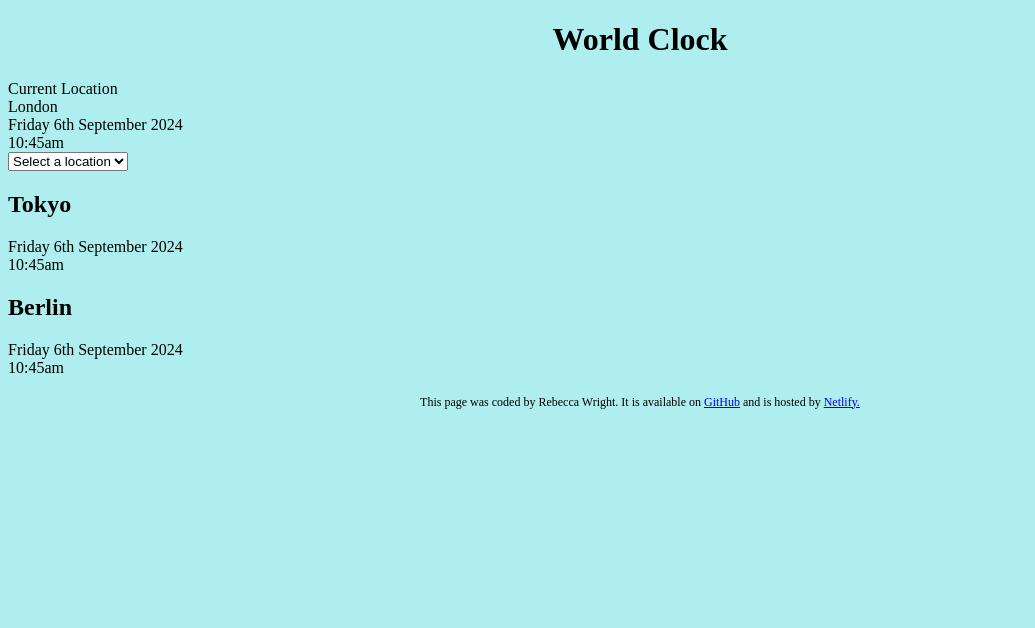
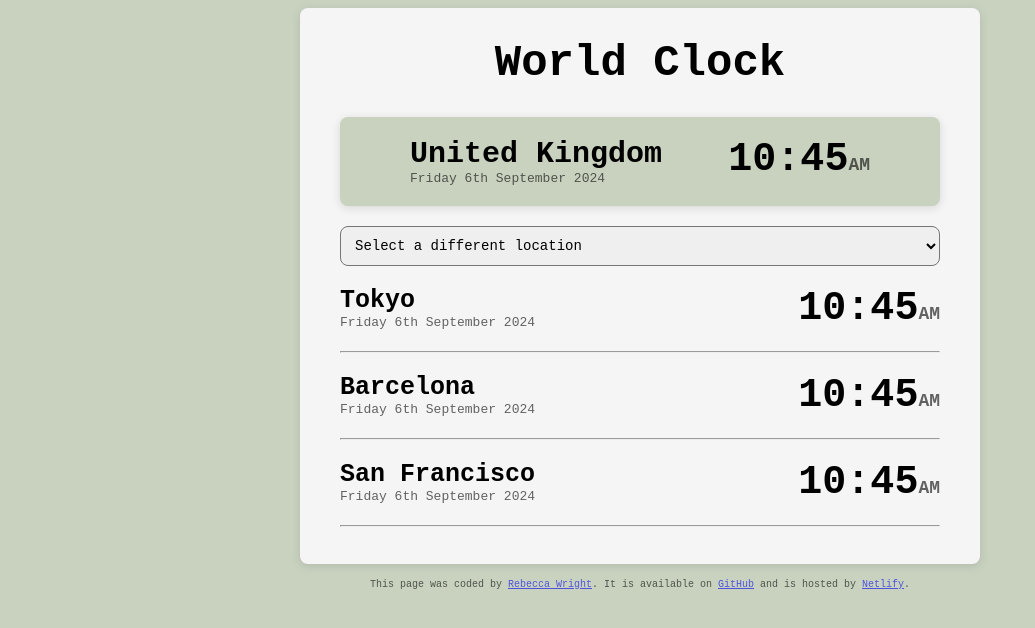
Before and after one commit to wrightrebecca/world-clock, a plain HTML site: page index.html in a window 1280 px wide. Shown: the whole page, without its empty margins (0-1035 px from the left). Drawn offline with nearby package versions, Linux system fonts and the light colour scheme.

Commit message:
CSS added

```diff
--- a/CSS/style.css
+++ b/CSS/style.css
@@ -1,12 +1,84 @@
 body {
-  background: paleturquoise;
+  background: #c8d2bf;
+  font-family: monospace;
+}
+
+.container {
+  background: whitesmoke;
+  max-width: 600px;
+  display: block;
+  margin: 0 auto;
+  padding: 10px 40px 30px 40px;
+  border-radius: 8px;
+  box-shadow: rgba(99, 99, 99, 0.2) 0px 2px 8px 0px;
 }
 
 h1 {
   text-align: center;
+  font-size: 44px;
+  margin-top: 20px;
+}
+.header {
+  background-color: #c8d2bf;
+  display: flex;
+  justify-content: space-between;
+  padding: 20px 70px;
+  max-width: 700px;
+  border-radius: 8px;
+  color: black;
+  font-family: monospace;
+  box-shadow: rgba(99, 99, 99, 0.2) 0px 2px 8px 0px;
+}
+.current-location-name {
+  font-size: 30px;
+  font-weight: bold;
+}
+.current-location-date {
+  opacity: 0.6;
+}
+.current-location-time {
+  font-size: 40px;
+  font-weight: bold;
+}
+
+select {
+  display: block;
+  margin: 0 auto;
+  width: 600px;
+  padding: 10px;
+  margin-top: 20px;
+  font-size: 14px;
+  border-radius: 8px;
+  color: black;
+  font-family: monospace;
+}
+
+.other-city {
+  display: flex;
+  justify-content: space-between;
+  margin-top: 20px;
+  margin-bottom: 20px;
+}
+
+h2 {
+  margin: 0;
+  font-size: 25px;
+}
+.date {
+  opacity: 0.6;
+}
+.time {
+  font-size: 40px;
+  font-weight: bold;
+}
+small {
+  font-size: 18px;
+  opacity: 0.6;
 }
 
 footer {
   text-align: center;
-  font-size: 12px;
+  font-size: 10px;
+  margin: 15px;
+  opacity: 0.6;
 }
--- a/index.html
+++ b/index.html
@@ -12,14 +12,15 @@
     <div class="container">
       <h1>World Clock</h1>
       <div class="header">
-        <div class="current-location">Current Location</div>
-        <div class="current-location-name">London</div>
-        <div class="current-location-date">Friday 6th September 2024</div>
-        <div class="current-location-time">10:45am</div>
+        <div>
+          <div class="current-location-name">United Kingdom</div>
+          <div class="current-location-date">Friday 6th September 2024</div>
+        </div>
+        <div class="current-location-time">10:45<small>AM</small></div>
       </div>
 
       <select id="locations">
-        <option value="">Select a location</option>
+        <option value="">Select a different location</option>
         <option value="athens">Athens, Greece</option>
         <option value="instanbul">Istanbul, Turkey</option>
         <option value="rome">Rome, Italy</option>
@@ -27,20 +28,38 @@
       </select>
 
       <div class="other-city">
-        <h2>Tokyo</h2>
-        <div class="date">Friday 6th September 2024</div>
-        <div class="time">10:45am</div>
+        <div>
+          <h2>Tokyo</h2>
+          <div class="date">Friday 6th September 2024</div>
+        </div>
+
+        <div class="time">10:45<small>AM</small></div>
       </div>
+      <hr />
+      <div class="other-city">
+        <div>
+          <h2>Barcelona</h2>
+          <div class="date">Friday 6th September 2024</div>
+        </div>
 
+        <div class="time">10:45<small>AM</small></div>
+      </div>
+      <hr />
       <div class="other-city">
-        <h2>Berlin</h2>
-        <div class="date">Friday 6th September 2024</div>
-        <div class="time">10:45am</div>
+        <div>
+          <h2>San Francisco</h2>
+          <div class="date">Friday 6th September 2024</div>
+        </div>
+
+        <div class="time">10:45<small>AM</small></div>
       </div>
+      <hr />
     </div>
-    <br />
     <footer>
-      This page was coded by Rebecca Wright. It is available on
+      This page was coded by
+      <a href="https://github.com/wrightrebecca" target="_blank"
+        >Rebecca Wright</a
+      >. It is available on
       <a href="https://github.com/wrightrebecca/world-clock" target="_blank"
         >GitHub</a
       >
@@ -49,9 +68,10 @@
         href="https://app.netlify.com/sites/your-worldwide-clock/overview"
         target="_blank"
       >
-        Netlify.</a
-      >
+        Netlify</a
+      >.
     </footer>
+
     <script src="JS/script.js"></script>
   </body>
 </html>
```
